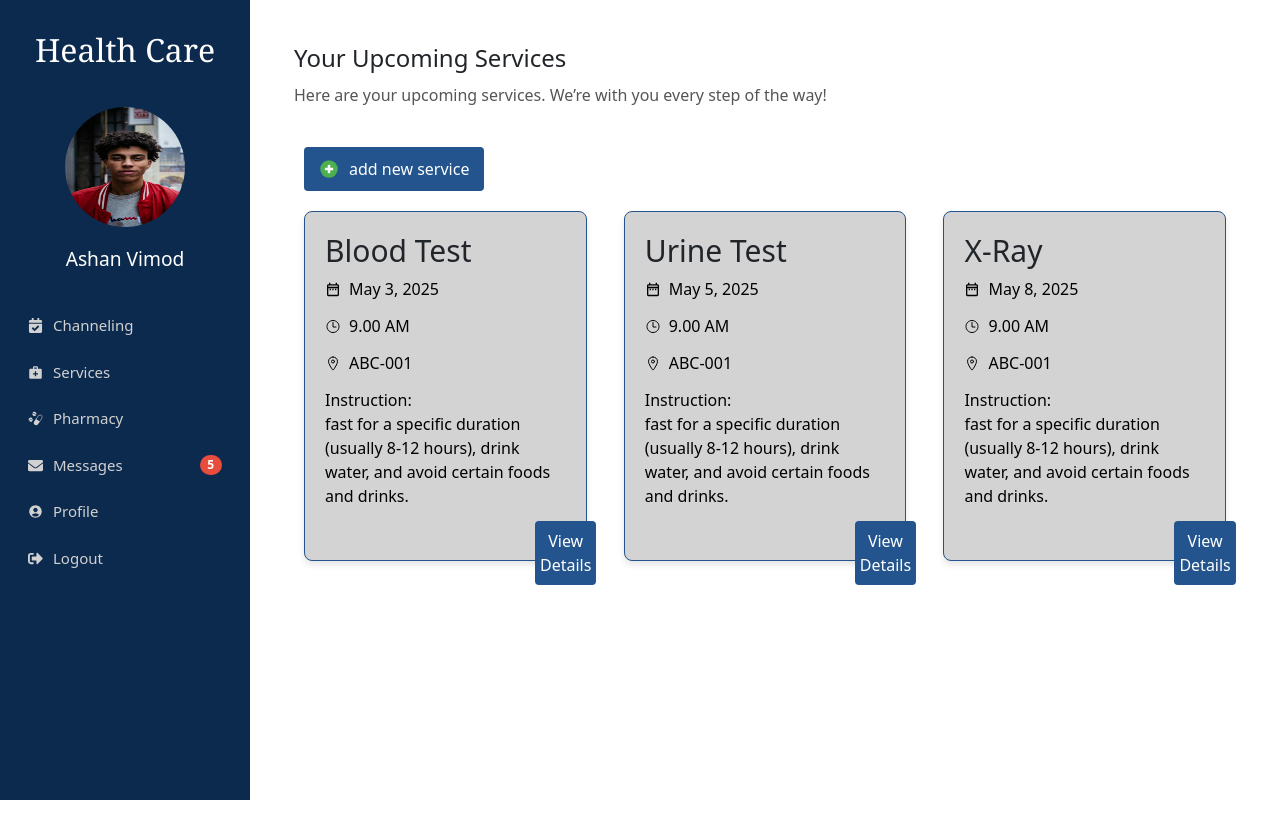
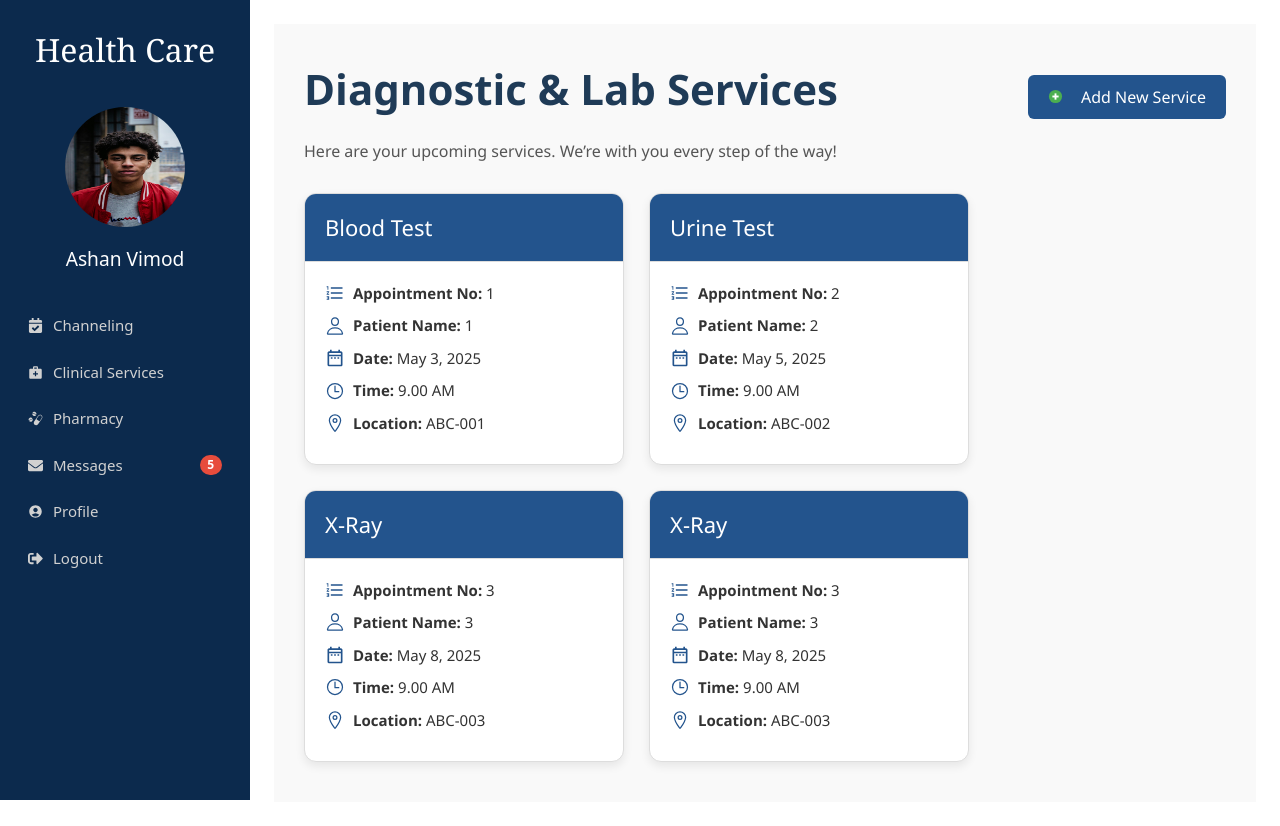
Before and after one commit to kavishka-wilagedara/healthcare-system, a React (Create React App) app in the folder frontend/: page /patient/dashboard/services in a window 1280 px wide. Before the commit the page ends 800 px from the top, so only its background shows below. Built offline with nearby package versions, Linux system fonts and the light colour scheme.

Commit message:
implement patient service component

```diff
--- a/frontend/src/patient/PatientSidebar.jsx
+++ b/frontend/src/patient/PatientSidebar.jsx
@@ -29,7 +29,7 @@ const PatientSidebar = () => {
           to="/patient/dashboard/services"
           className="nav-item"
         >
-          <MdMedicalServices className="icon" /> Services
+          <MdMedicalServices className="icon" /> Clinical Services
         </Nav.Link>
         <Nav.Link
           as={Link}
--- a/frontend/src/patient/Services.css
+++ b/frontend/src/patient/Services.css
@@ -1,98 +1,183 @@
 .service-container {
-  text-align: left;
+  padding: 40px 30px;
+  background-color: #f9f9f9;
+  font-family: "Segoe UI", Tahoma, Geneva, Verdana, sans-serif;
+}
+
+.title-section {
+  display: flex;
+  justify-content: space-between;
+  align-items: center;
+  flex-wrap: wrap;
+}
+
+.service-container h1 {
+  font-size: 42px;
+  font-weight: bold;
+  color: #1f3b57;
+  margin-bottom: 15px;
+}
+
+.add-btn {
+  display: flex;
+  align-items: center;
+  gap: 8px;
+  padding: 10px 20px;
+  background-color: #23548d;
+  color: white;
+  border: none;
+  border-radius: 6px;
+  font-weight: 500;
+  cursor: pointer;
+  transition: background-color 0.3s ease;
+}
+
+.add-btn:hover {
+  background-color: #0c2a4d;
+}
+
+.subtitle {
+  font-size: 16px;
+  color: #555;
+  margin-top: 10px;
+  margin-bottom: 30px;
+}
+
+.service-card-wrapper {
+  display: flex;
+  flex-wrap: wrap;
+  gap: 25px;
+  justify-content: start;
+}
+
+.service-card {
+  display: flex;
+  flex-direction: column;
+  background: white;
+  border: 1px solid #ddd;
+  border-radius: 12px;
+  box-shadow: 0 4px 10px rgba(0, 0, 0, 0.08);
+  padding: 0;
+  width: 100%;
+  max-width: 320px;
+  overflow: hidden;
+  transition: transform 0.3s ease;
+}
+
+.card-header {
+  background-color: #23548d;
+  color: white;
+  padding: 20px;
+  border-bottom: 1px solid #ddd;
+}
+
+.card-header h3 {
+  margin: 0;
+  font-size: 22px;
+}
+
+.card-body {
   padding: 20px;
 }
 
-.service-container h2 {
-  font-size: 24px;
+.card-body p {
+  display: flex;
+  align-items: center;
   margin-bottom: 10px;
+  font-size: 15px;
+  color: #333;
 }
 
-.service-container p {
-  font-size: 16px;
-  margin-bottom: 20px;
-  color: #555;
+.card-body .icon {
+  width: 20px;
+  height: 20px;
+  margin-right: 8px;
+  color: #23548d;
 }
 
-.service-container button {
-  display: flex;
-  align-items: center;
-  margin-top: 40px;
-  margin-left: 10px;
-  justify-content: center;
-  padding: 10px 15px;
+.card-body .details-btn {
+  margin-top: 10px;
+  padding: 8px 12px;
   background-color: #23548d;
   color: white;
   border: none;
-  border-radius: 4px;
+  border-radius: 5px;
+  font-size: 14px;
+  cursor: pointer;
+  transition: background-color 0.3s ease;
+}
+
+.card-body .details-btn:hover {
+  background-color: #0c2a4d;
+}
+
+/* Modal Styles */
+.modal-overlay {
+  position: fixed;
+  top: 0;
+  left: 0;
+  width: 100%;
+  height: 100%;
+  background-color: rgba(0, 0, 0, 0.5);
+  display: flex;
+  justify-content: center;
+  align-items: center;
+  z-index: 1000;
+}
+
+.modal-content {
+  background-color: white;
+  padding: 30px 25px;
+  border-radius: 12px;
+  width: 90%;
+  max-width: 500px;
+  box-shadow: 0 10px 25px rgba(0, 0, 0, 0.15);
+}
+
+.modal-content h2 {
+  margin-bottom: 20px;
+  font-size: 26px;
+  color: #23548d;
+}
+
+.service-form input {
+  width: 100%;
+  padding: 12px;
+  margin-bottom: 15px;
+  border: 1px solid #ccc;
+  border-radius: 8px;
+  font-size: 14px;
+}
+
+.modal-buttons {
+  display: flex;
+  justify-content: space-between;
+  margin-top: 20px;
+}
+
+.submit-btn,
+.cancel-btn {
+  padding: 10px 20px;
+  border: none;
+  border-radius: 6px;
+  font-weight: 500;
   cursor: pointer;
 }
 
-.service-container button .icon {
-  display: flex;
-  width: 20px;
-  height: 20px;
-  justify-content: center;
+.submit-btn {
+  background-color: #23548d;
+  color: white;
 }
 
-.service-container button:hover {
+.cancel-btn {
+  background-color: #ddd;
+  color: #333;
+}
+
+.submit-btn:hover {
   background-color: #0c2a4d;
 }
 
-.service-card-wrapper {
-  margin-top: 10px;
-  display: flex;
-  flex-wrap: wrap;
-  justify-content: space-between;
+.cancel-btn:hover {
+  background-color: #bbb;
 }
-
-/* Styling each card */
-.service-card {
-  display: flex;
-  flex-direction: column;
-  align-items: flex-start;
-  background-color: lightgray;
-  width: 30%;
-  height: 350px;
-  margin: 10px;
-  padding: 20px;
-  border: 1px solid #23548d;
-  border-radius: 8px;
-  box-shadow: 0 4px 6px rgba(0, 0, 0, 0.1);
-  text-align: left;
-}
-
-.service-card h3 {
-  font-size: 30px;
-  margin-top: 1px;
-}
-
-.service-card p {
-  display: flex; /* Enable flexbox */
-  align-items: center; /* Vertically align the icon and text */
-  justify-content: center; /* Horizontally align the icon and text */
-  font-size: 16px;
-
-  margin-bottom: 12px;
-  color: #000000;
-}
-
-.service-card p .icon {
-  width: 16px; /* Size of the icon */
-  height: 25px; /* Size of the icon */
-  margin-right: 8px; /* Space between the icon and the text */
-}
-.service-card button {
-  margin-top: 1px;
-  margin-left: 210px;
-  padding: 8px 5px;
-  background-color: #23548d;
-  color: white;
-  border: none;
-  border-radius: 4px;
-  cursor: pointer;
-}
-
-.service-card button:hover {
-  background-color: #0c2a4d;
-}
--- a/frontend/src/patient/Services.jsx
+++ b/frontend/src/patient/Services.jsx
@@ -1,9 +1,12 @@
-import React from "react";
+import React, { useState } from "react";
 import "./Services.css";
 import { FcPlus } from "react-icons/fc";
-import { MdOutlineDateRange } from "react-icons/md";
-import { IoTimeOutline } from "react-icons/io5";
-import { IoLocationOutline } from "react-icons/io5";
+import {
+  MdOutlineDateRange,
+  MdOutlineFormatListNumbered,
+} from "react-icons/md";
+import { IoTimeOutline, IoLocationOutline } from "react-icons/io5";
+import { IoPersonOutline } from "react-icons/io5";
 
 const Services = () => {
   const allServices = [
@@ -14,65 +17,152 @@ const Services = () => {
       time: "9.00 AM",
       roomNum: "ABC-001",
       instruction:
-        "fast for a specific duration (usually 8-12 hours), drink water, and avoid certain foods and drinks.",
+        "Fast for 8-12 hours, drink water, and avoid certain foods/drinks.",
     },
     {
       id: 2,
       name: "Urine Test",
       date: "May 5, 2025",
       time: "9.00 AM",
-      roomNum: "ABC-001",
-      instruction:
-        "fast for a specific duration (usually 8-12 hours), drink water, and avoid certain foods and drinks.",
+      roomNum: "ABC-002",
+      instruction: "Provide a clean catch sample in the provided container.",
     },
     {
       id: 3,
       name: "X-Ray",
       date: "May 8, 2025",
       time: "9.00 AM",
-      roomNum: "ABC-001",
-      instruction:
-        "fast for a specific duration (usually 8-12 hours), drink water, and avoid certain foods and drinks.",
+      roomNum: "ABC-003",
+      instruction: "Wear comfortable clothes and avoid jewelry.",
+    },
+    {
+      id: 3,
+      name: "X-Ray",
+      date: "May 8, 2025",
+      time: "9.00 AM",
+      roomNum: "ABC-003",
+      instruction: "Wear comfortable clothes and avoid jewelry.",
     },
   ];
+  const [showModel, setShowModel] = useState(false);
+  const [newService, setNewService] = useState({
+    name: "",
+    date: "",
+    time: "",
+  });
+
+  const handleNewService = () => {
+    setShowModel(true);
+  };
+
+  const handleCloseModel = () => {
+    setShowModel(false);
+    setNewService({ name: "", date: "", time: "" });
+  };
+
+  const handleInputChange = () => {};
+
+  const handleFormSubmit = () => {};
 
   return (
-    <div class="service-container">
-      <h2>Your Upcoming Services</h2>
-      <p>
+    <div className="service-container">
+      <div className="title-section">
+        <h1>Diagnostic & Lab Services</h1>
+        <button className="add-btn" onClick={handleNewService}>
+          <FcPlus className="icon" />
+          Add New Service
+        </button>
+      </div>
+
+      <p className="subtitle">
         Here are your upcoming services. We’re with you every step of the way!
       </p>
 
-      <button>
-        <FcPlus className="icon" />
-        add new service
-      </button>
-
       <div className="service-card-wrapper">
         {allServices.map((service) => (
-          <div class="service-card" key={service.id}>
+          <div className="service-card" key={service.id}>
+            <div className="card-header">
               <h3>{service.name}</h3>
+            </div>
+            <div className="card-body">
+              <p>
+                <MdOutlineFormatListNumbered className="icon" />
+                <strong>Appointment No:</strong>&nbsp;{service.id}
+              </p>
+              <p>
+                <IoPersonOutline className="icon" />
+                <strong>Patient Name:</strong>&nbsp;{service.id}
+              </p>
               <p>
                 <MdOutlineDateRange className="icon" />
-              {service.date}
+                <strong>Date:</strong>&nbsp;{service.date}
               </p>
               <p>
                 <IoTimeOutline className="icon" />
-              {service.time}
+                <strong>Time:</strong>&nbsp;{service.time}
               </p>
               <p>
                 <IoLocationOutline className="icon" />
-              {service.roomNum}
+                <strong>Location:</strong>&nbsp;{service.roomNum}
               </p>
-            <p>
-              Instruction:<br></br>
-              {service.instruction}
-            </p>
-
-            <button>View Details</button>
+            </div>
           </div>
         ))}
       </div>
+
+      {/* Modal */}
+      {showModel && (
+        <div className="modal-overlay">
+          <div className="modal-content">
+            <h2>Add New Service</h2>
+            <form onSubmit={handleFormSubmit} className="service-form">
+              <input
+                type="text"
+                name="name"
+                placeholder="Service Name"
+                // value={}
+                onChange={handleInputChange}
+                required
+              />
+              <input
+                type="text"
+                name="patientName"
+                placeholder="Patient Name"
+                // value={}
+                onChange={handleInputChange}
+                required
+              />
+              <input
+                type="date"
+                name="date"
+                // value={}
+                onChange={handleInputChange}
+                required
+              />
+              <input
+                type="time"
+                name="time"
+                // value={}
+                onChange={handleInputChange}
+                required
+              />
+
+              <div className="modal-buttons">
+                <button type="submit" className="submit-btn">
+                  Add Service
+                </button>
+                <button
+                  type="button"
+                  className="cancel-btn"
+                  onClick={handleCloseModel}
+                >
+                  Cancel
+                </button>
+              </div>
+            </form>
+          </div>
+        </div>
+      )}
     </div>
   );
 };
```
Lines whose indentation alone changed are shown as unchanged.
